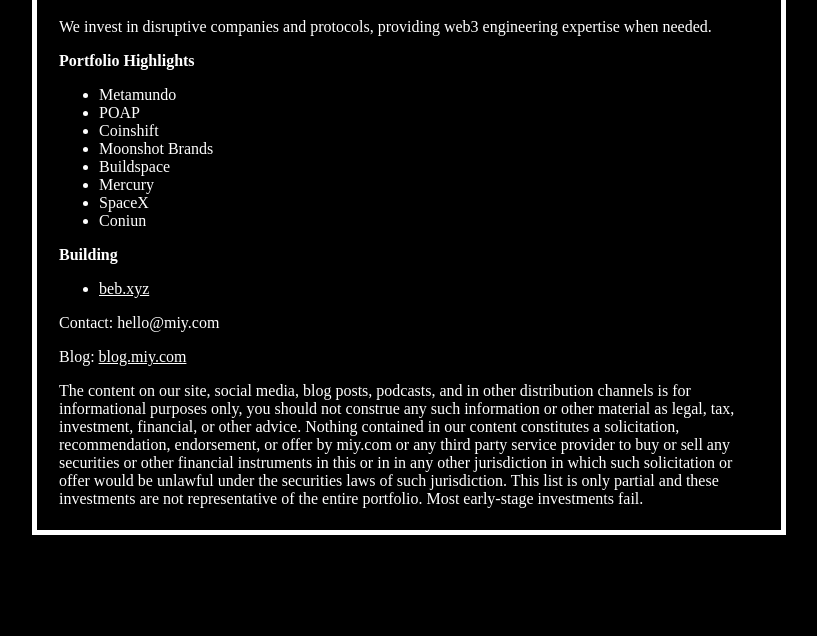
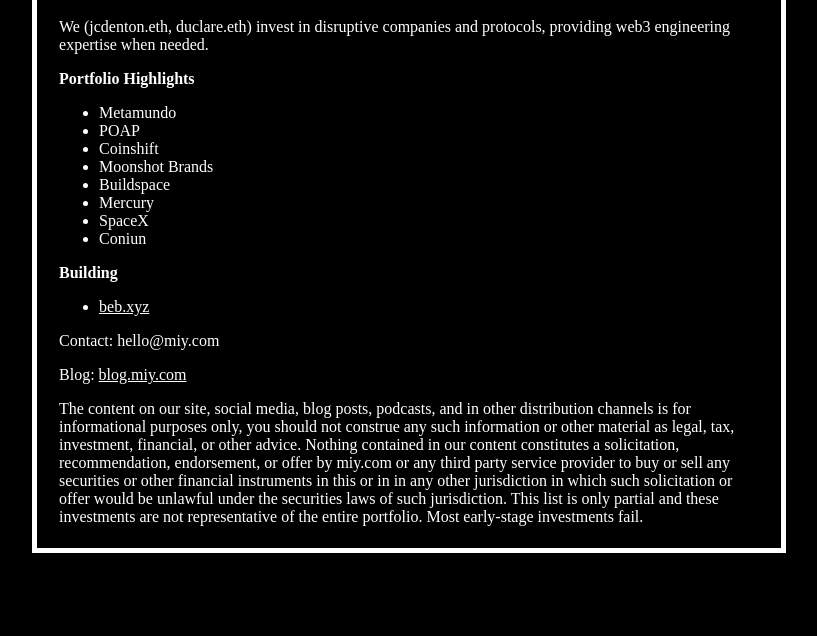
Before and after one commit to ethjcdenton/miydotcom, a plain HTML site: page index.html in a window 1280 px wide. Shown: the part 164-800 px from the top of the page, without its empty margins (6-823 px from the left). Drawn offline with Linux system fonts and the light colour scheme.

Commit message:
more names

```diff
--- a/index.html
+++ b/index.html
@@ -24,8 +24,8 @@
       </header>
       <section>
         <p>
-          We invest in disruptive companies and protocols, providing web3
-          engineering expertise when needed.
+          We (jcdenton.eth, duclare.eth) invest in disruptive companies and
+          protocols, providing web3 engineering expertise when needed.
 
           <br />
         </p>
```
